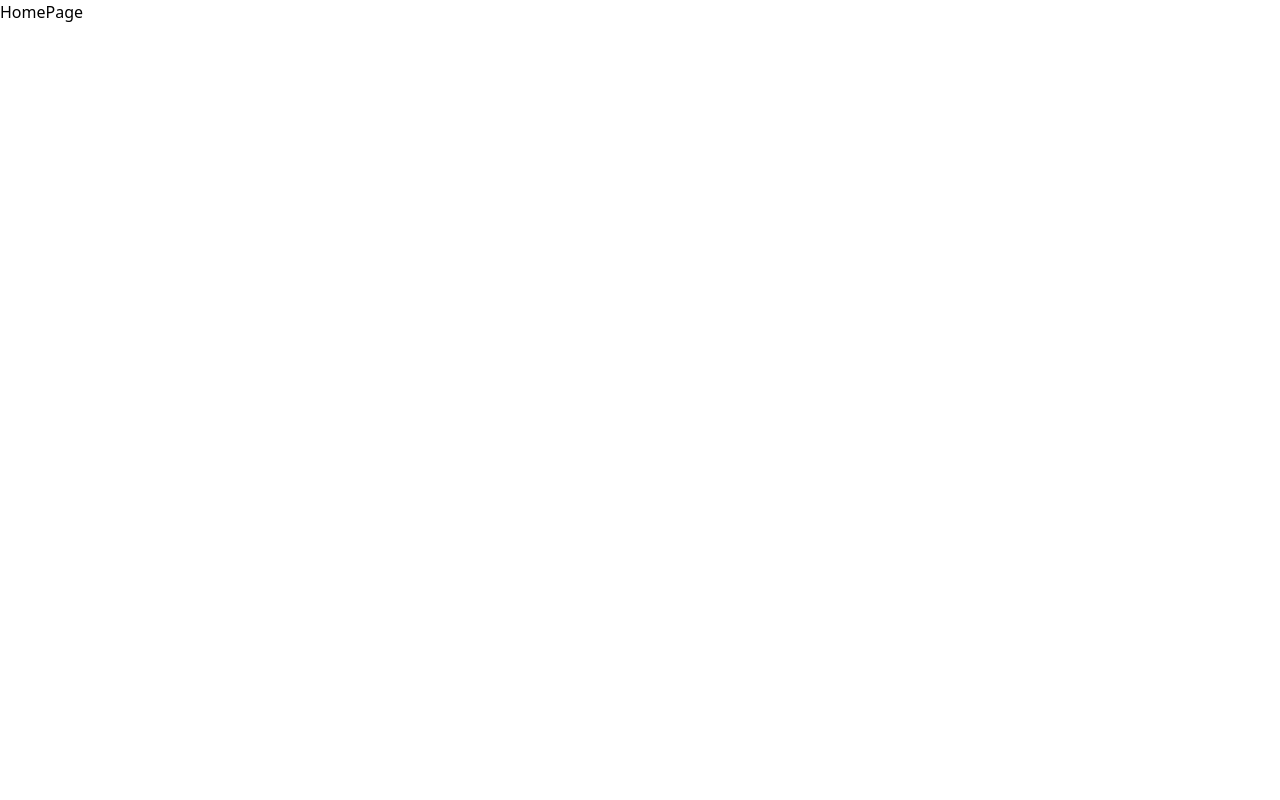
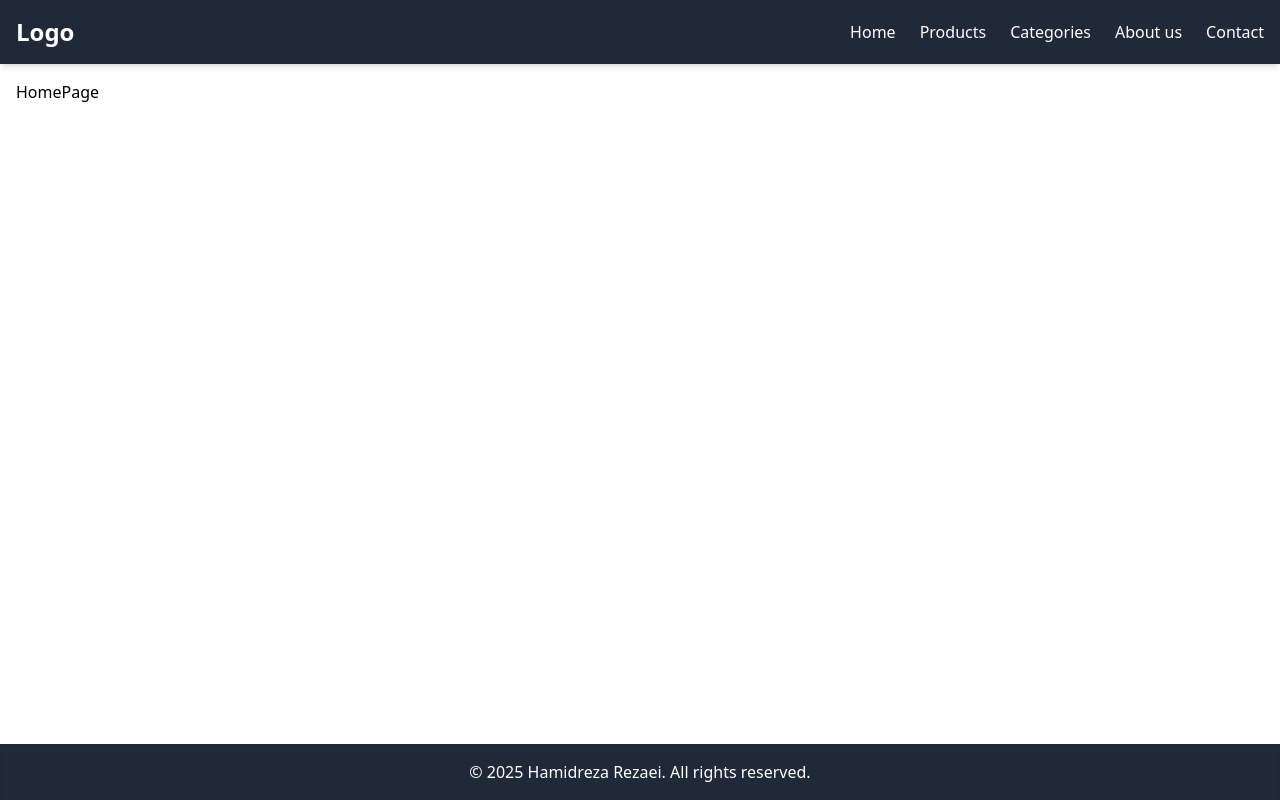
Before and after one commit to hamidr-source/e-commerce-ReactJS, a React (Vite) app: page / in a window 1280 px wide. Built offline with nearby package versions, Linux system fonts and the light colour scheme.

Commit message:
feat: add layout components including Header, Footer, MainLayout, and Sidebar with routing

```diff
--- a/src/App.jsx
+++ b/src/App.jsx
@@ -1,6 +1,7 @@
 import { lazy, Suspense } from "react";
 import { BrowserRouter as Router, Routes, Route } from "react-router-dom";
 import PageLoader from "./components/Loaders/PageLoader.jsx";
+import MainLayout from "./layout/MainLayout.jsx";
 
 const HomePage = lazy(() => import("./pages/HomePage/HomePage.jsx"));
 
@@ -9,7 +10,14 @@ function App() {
     <Router>
       <Suspense fallback={<PageLoader />}>
         <Routes>
-          <Route path="/" element={<HomePage />} />
+          <Route
+            path="/"
+            element={
+              <MainLayout>
+                <HomePage />
+              </MainLayout>
+            }
+          />
         </Routes>
       </Suspense>
     </Router>
--- /dev/null
+++ b/src/layout/Footer.jsx
@@ -0,0 +1,16 @@
+import React from "react";
+
+function Footer() {
+  return (
+    <footer className="bg-gray-800 text-white p-4 text-center mt-auto shadow-inner">
+      <div className="container mx-auto">
+        <p>
+          &copy; {new Date().getFullYear()} Hamidreza Rezaei. All rights
+          reserved.
+        </p>
+      </div>
+    </footer>
+  );
+}
+
+export default Footer;
--- /dev/null
+++ b/src/layout/Header.jsx
@@ -0,0 +1,54 @@
+import React from "react";
+import { Link } from "react-router-dom";
+
+function Header({ onToggleSidebar }) {
+  return (
+    <header className="bg-gray-800 text-white p-4 shadow-md">
+      <div className="container mx-auto flex justify-between items-center">
+        <Link to="/" className="text-2xl font-bold">
+          Logo
+        </Link>
+
+        <button
+          onClick={onToggleSidebar}
+          className="md:hidden text-white focus:outline-none"
+        >
+          <svg
+            className="w-6 h-6"
+            fill="none"
+            stroke="currentColor"
+            viewBox="0 0 24 24"
+            xmlns="http://www.w3.org/2000/svg"
+          >
+            <path
+              strokeLinecap="round"
+              strokeLinejoin="round"
+              strokeWidth="2"
+              d="M4 6h16M4 12h16M4 18h16"
+            ></path>
+          </svg>
+        </button>
+
+        <nav className="hidden md:flex space-x-6">
+          <Link to="/" className="hover:text-blue-400">
+            Home
+          </Link>
+          <Link to="/products" className="hover:text-blue-400">
+            Products
+          </Link>
+          <Link to="/categories" className="hover:text-blue-400">
+            Categories
+          </Link>
+          <Link to="/about" className="hover:text-blue-400">
+            About us
+          </Link>
+          <Link to="/contact" className="hover:text-blue-400">
+            Contact
+          </Link>
+        </nav>
+      </div>
+    </header>
+  );
+}
+
+export default Header;
--- /dev/null
+++ b/src/layout/MainLayout.jsx
@@ -0,0 +1,33 @@
+import React, { useState } from "react";
+import Header from "./Header";
+import Footer from "./Footer";
+import Sidebar from "./SideBar";
+import { AnimatePresence } from "framer-motion";
+
+function MainLayout({ children }) {
+  const [isSidebarOpen, setIsSidebarOpen] = useState(false);
+
+  const toggleSidebar = () => {
+    setIsSidebarOpen(!isSidebarOpen);
+  };
+
+  return (
+    <div className="min-h-screen flex flex-col">
+      <Header onToggleSidebar={toggleSidebar} />
+
+      <div className="flex flex-1">
+        <AnimatePresence>
+          {isSidebarOpen && (
+            <Sidebar isOpen={isSidebarOpen} onClose={toggleSidebar} />
+          )}
+        </AnimatePresence>
+
+        <main className="flex-1 p-4">{children}</main>
+      </div>
+
+      <Footer />
+    </div>
+  );
+}
+
+export default MainLayout;
--- /dev/null
+++ b/src/layout/SideBar.jsx
@@ -0,0 +1,105 @@
+import React from "react";
+import { Link } from "react-router-dom";
+import { motion } from "framer-motion";
+
+const sidebarVariants = {
+  open: {
+    x: 0,
+    transition: {
+      type: "spring",
+      stiffness: 300,
+      damping: 40,
+    },
+  },
+  closed: {
+    x: "100%",
+    transition: {
+      type: "spring",
+      stiffness: 200,
+      damping: 20,
+    },
+  },
+};
+
+const overlayVariants = {
+  open: { opacity: 1, transition: { duration: 0.3 } },
+  closed: { opacity: 0, transition: { duration: 0.3 } },
+};
+
+function Sidebar({ isOpen, onClose }) {
+  return (
+    <>
+      <motion.div
+        className="fixed inset-0 bg-black bg-opacity-50 z-40 md:hidden"
+        onClick={onClose}
+        initial="closed"
+        animate={isOpen ? "open" : "closed"}
+        exit="closed"
+        M
+        variants={overlayVariants}
+        style={{ pointerEvents: isOpen ? "auto" : "none" }}
+      ></motion.div>
+
+      <motion.aside
+        className={`fixed inset-y-0 right-0 bg-gray-900 text-white w-64 p-4 z-50 md:hidden`}
+        initial="closed"
+        animate={isOpen ? "open" : "closed"}
+        exit="closed"
+        variants={sidebarVariants}
+      >
+        <h2 className="text-2xl font-bold mb-6"></h2>
+        <nav>
+          <ul className="space-y-4">
+            <li>
+              <Link
+                to="/"
+                className="block hover:text-blue-400"
+                onClick={onClose}
+              >
+                Home
+              </Link>
+            </li>
+            <li>
+              <Link
+                to="/products"
+                className="block hover:text-blue-400"
+                onClick={onClose}
+              >
+                Products
+              </Link>
+            </li>
+            <li>
+              <Link
+                to="/categories"
+                className="hover:text-blue-400"
+                onClick={onClose}
+              >
+                Categories
+              </Link>
+            </li>
+            <li>
+              <Link
+                to="/about"
+                className="block hover:text-blue-400"
+                onClick={onClose}
+              >
+                About us
+              </Link>
+            </li>
+            <li>
+              <Link
+                to="/contact"
+                className="block hover:text-blue-400"
+                onClick={onClose}
+              >
+                Contact
+              </Link>
+            </li>
+          </ul>
+        </nav>
+      </motion.aside>
+    </>
+  );
+}
+
+export default Sidebar;
```
